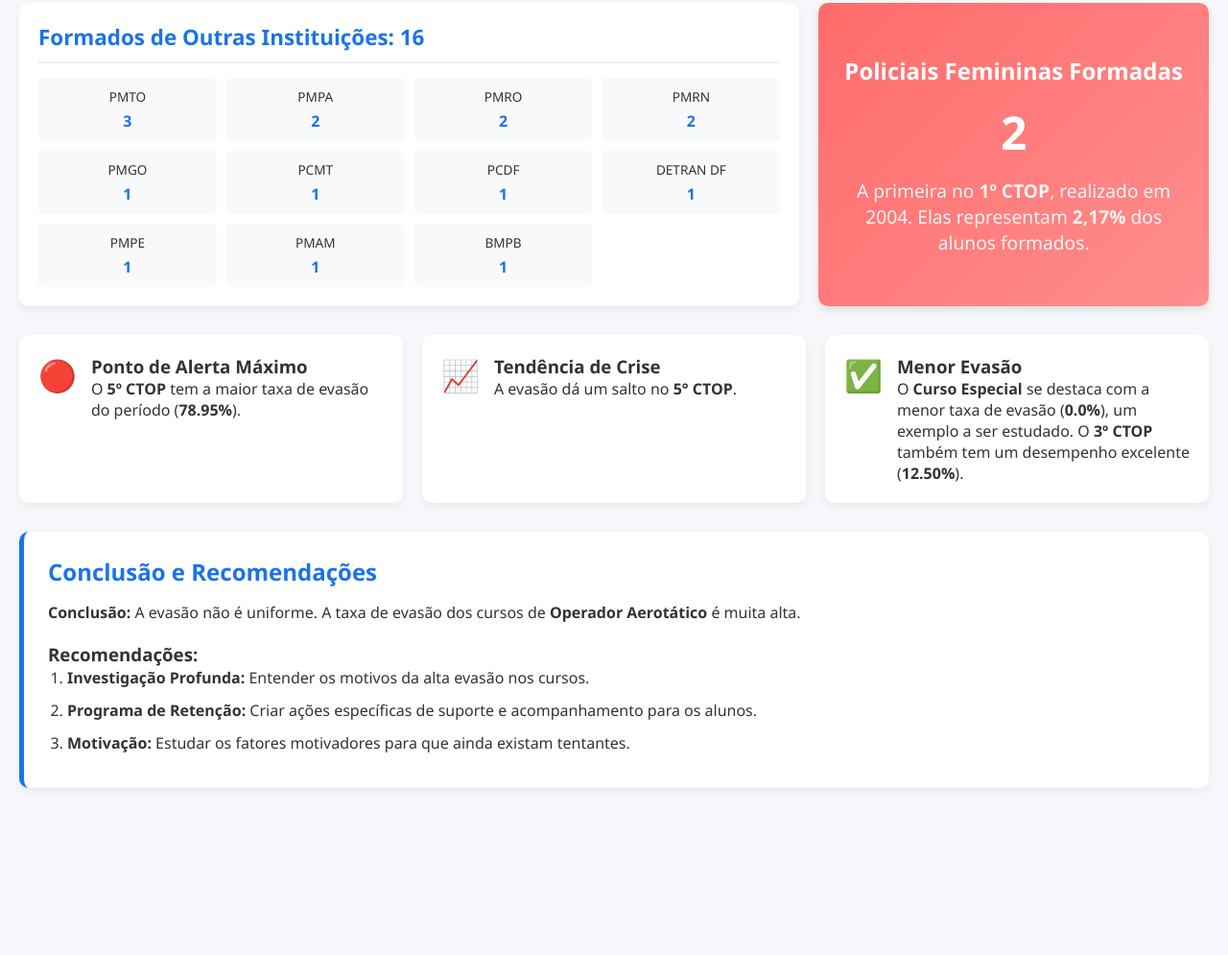
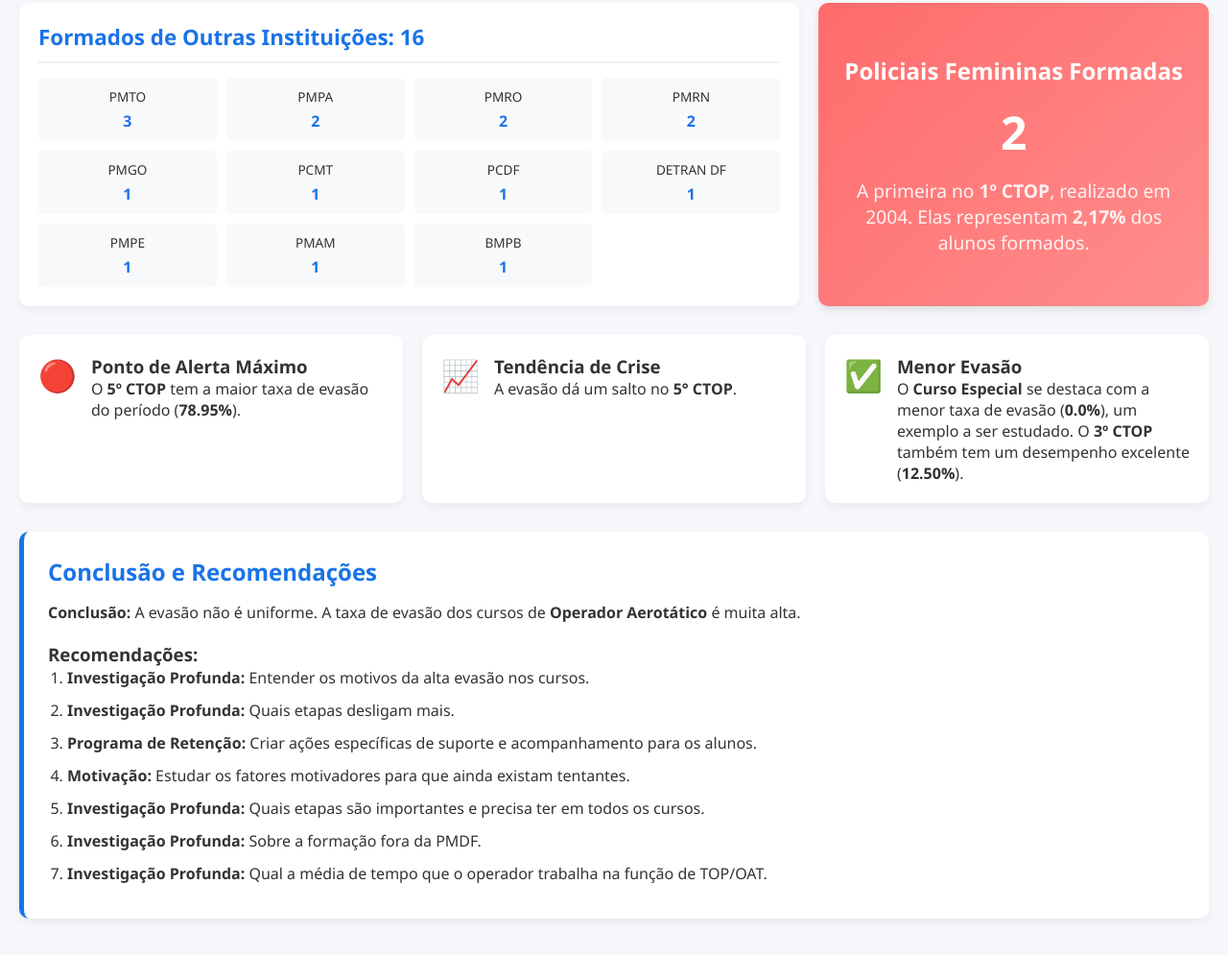
Before and after one commit to evaristo-of101/https-evaristo-of101.github.io-ordem-fenix, a plain HTML site: page index.html in a window 1280 px wide. Shown: the part 1362-2357 px from the top of the page at 96% size. Before the commit the page ends 2233 px from the top, so only its background shows below. Drawn offline with nearby package versions, Linux system fonts and the light colour scheme.

Commit message:
Update index.html

```diff
--- a/index.html
+++ b/index.html
@@ -389,8 +389,12 @@
             <h3>Recomendações:</h3>
             <ol>
                 <li><strong>Investigação Profunda:</strong> Entender os motivos da alta evasão nos cursos.</li>
+                <li><strong>Investigação Profunda:</strong> Quais etapas desligam mais.</li>
                 <li><strong>Programa de Retenção:</strong> Criar ações específicas de suporte e acompanhamento para os alunos.</li>
                 <li><strong>Motivação:</strong> Estudar os fatores motivadores para que ainda existam tentantes.</li>
+                <li><strong>Investigação Profunda:</strong> Quais etapas são importantes e precisa ter em todos os cursos.</li>
+                <li><strong>Investigação Profunda:</strong> Sobre a formação fora da PMDF.</li>
+                <li><strong>Investigação Profunda:</strong> Qual a média de tempo que o operador trabalha na função de TOP/OAT.</li>
             </ol>
         </div>
     </section>
```
